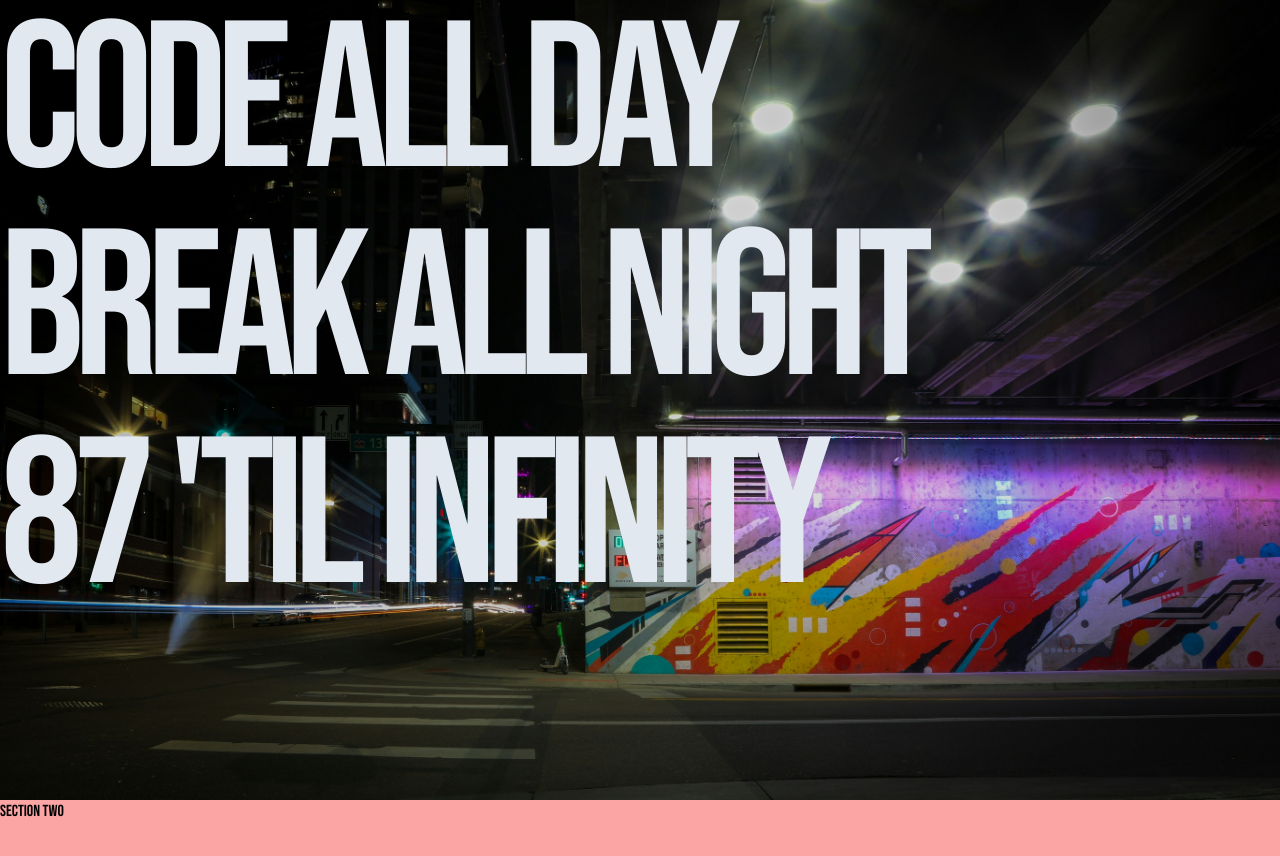
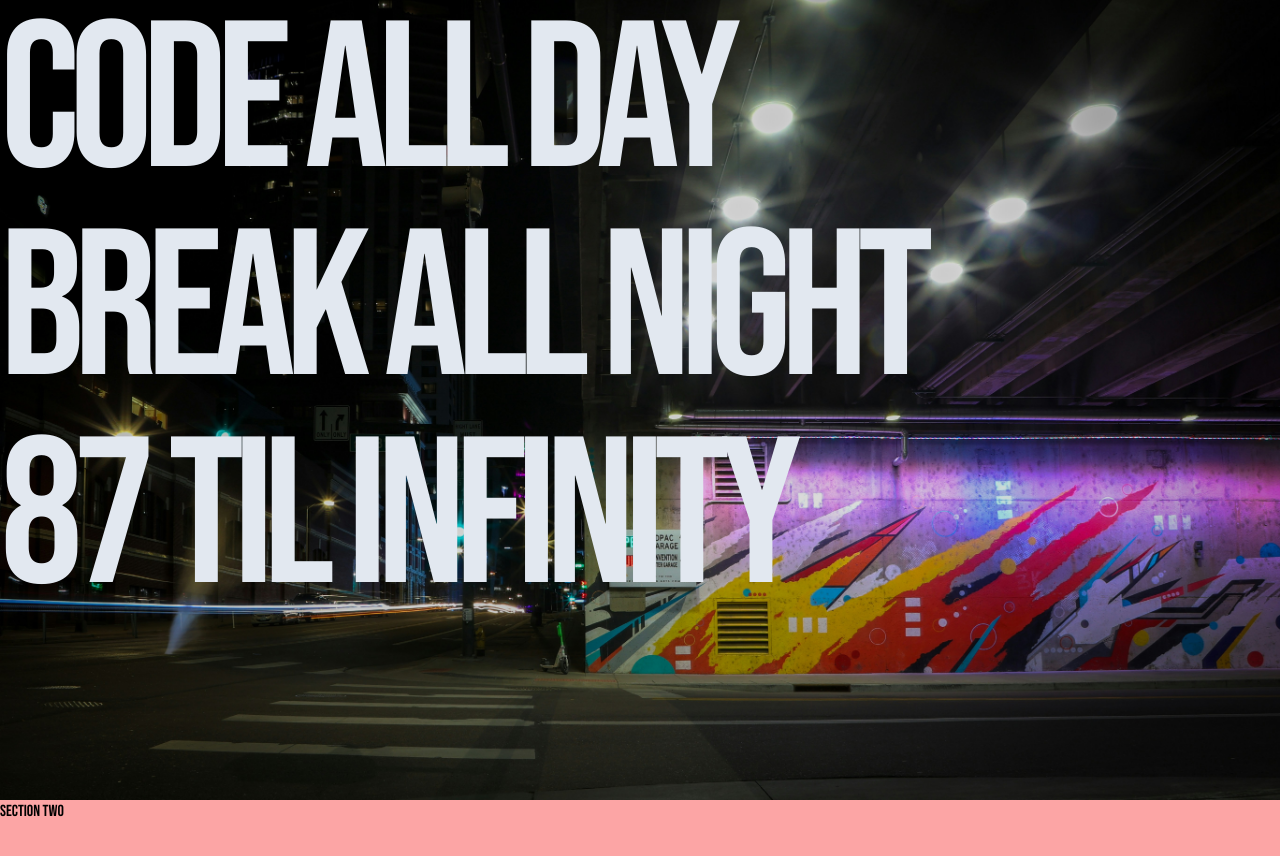
Before and after one commit to AndyNhi/portfolio, a Next.js app: page / in a window 1280 px wide. Shown: the top 856 px of the page. Built offline with nearby package versions, Linux system fonts and the light colour scheme.

Commit message:
fix tick

```diff
--- a/src/app/page.tsx
+++ b/src/app/page.tsx
@@ -21,7 +21,7 @@
             break all night
           </div>
           <div className="shrink font-primary text-[calc(10vw+10vh)] leading-none tracking-tighter text-slate-200">
-            87 'til infinity
+            87 til infinity
           </div>
         </div>
       </section>
```
